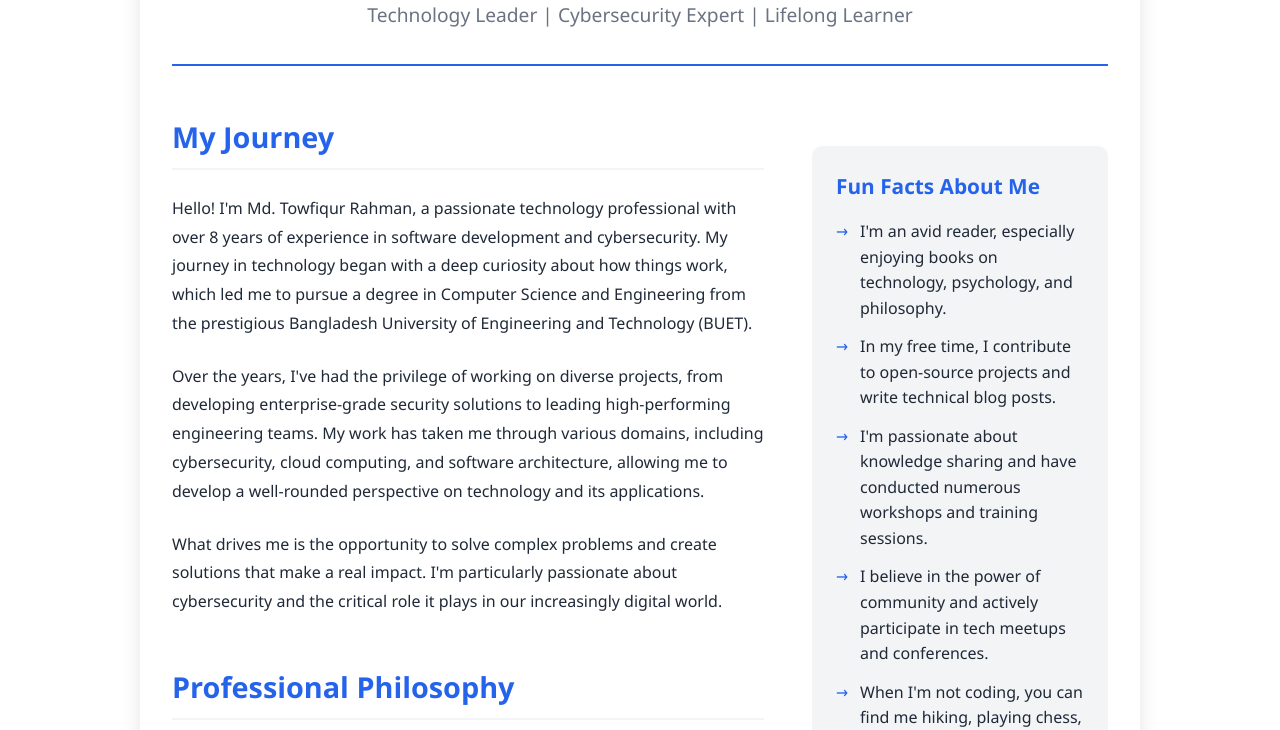
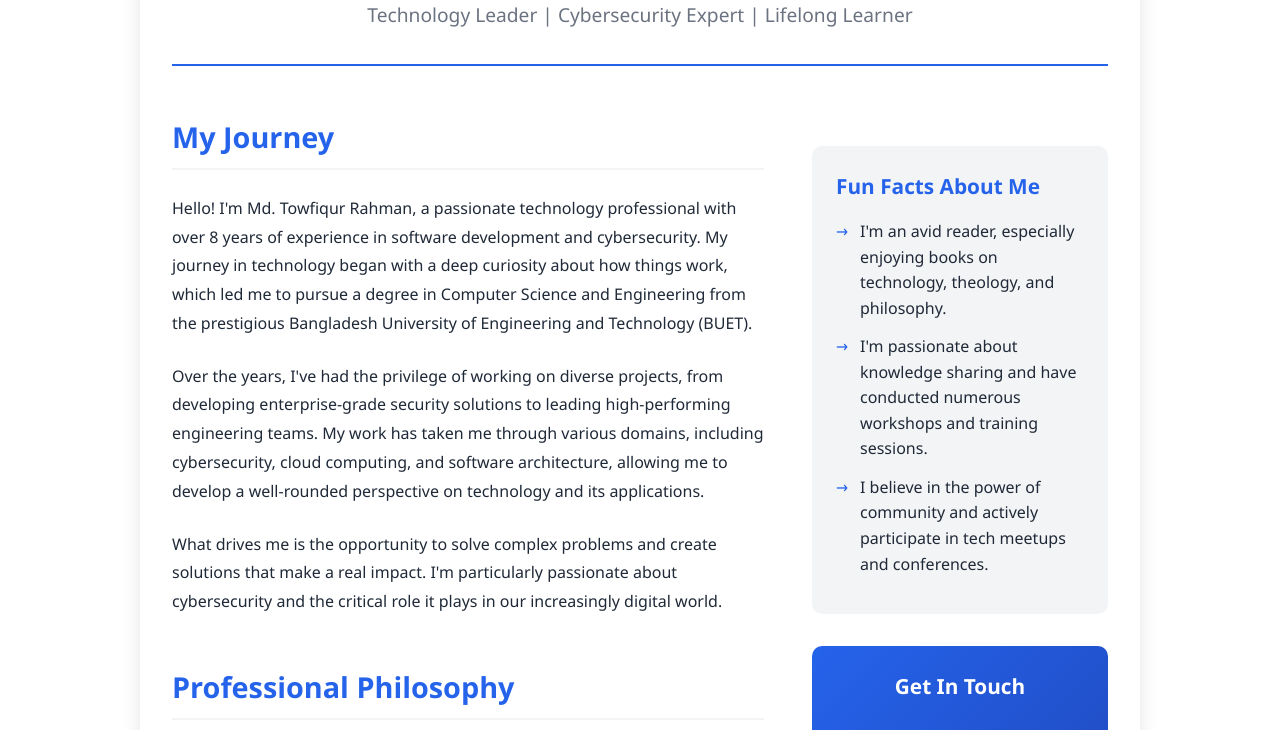
Before and after one commit to towfiq007/towfiq.com, a plain HTML site: page bio.html in a window 1280 px wide. Shown: the part 213-943 px from the top of the page. Drawn offline with Linux system fonts and the light colour scheme.

Commit message:
Update bio.html

```diff
--- a/bio.html
+++ b/bio.html
@@ -371,11 +371,11 @@
                 <div class="fun-facts">
                     <h3>Fun Facts About Me</h3>
                     <ul>
-                        <li>I'm an avid reader, especially enjoying books on technology, psychology, and philosophy.</li>
-                        <li>In my free time, I contribute to open-source projects and write technical blog posts.</li>
+                        <li>I'm an avid reader, especially enjoying books on technology, theology, and philosophy.</li>
+<!--                         <li>In my free time, I contribute to open-source projects and write technical blog posts.</li> -->
                         <li>I'm passionate about knowledge sharing and have conducted numerous workshops and training sessions.</li>
                         <li>I believe in the power of community and actively participate in tech meetups and conferences.</li>
-                        <li>When I'm not coding, you can find me hiking, playing chess, or exploring new cuisines.</li>
+<!--                         <li>When I'm not coding, you can find me hiking, or exploring new cuisines.</li> -->
                     </ul>
                 </div>
 
```
